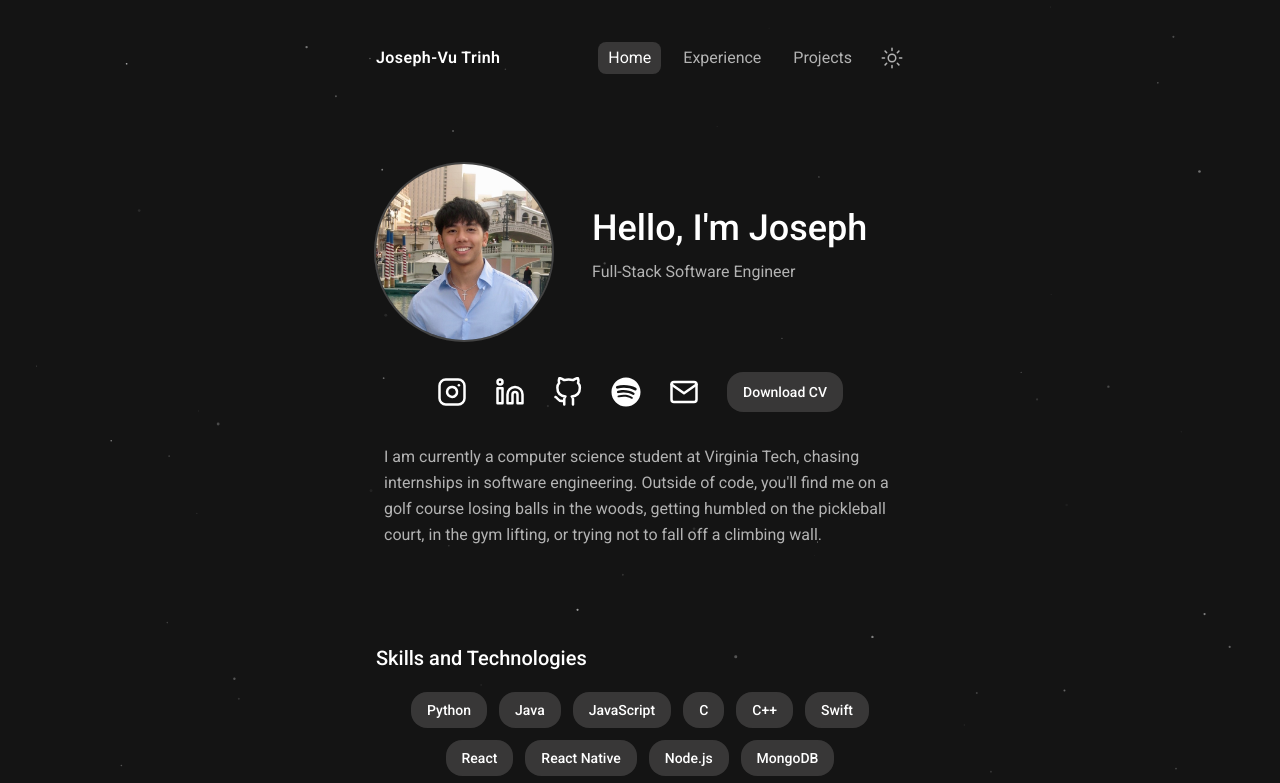
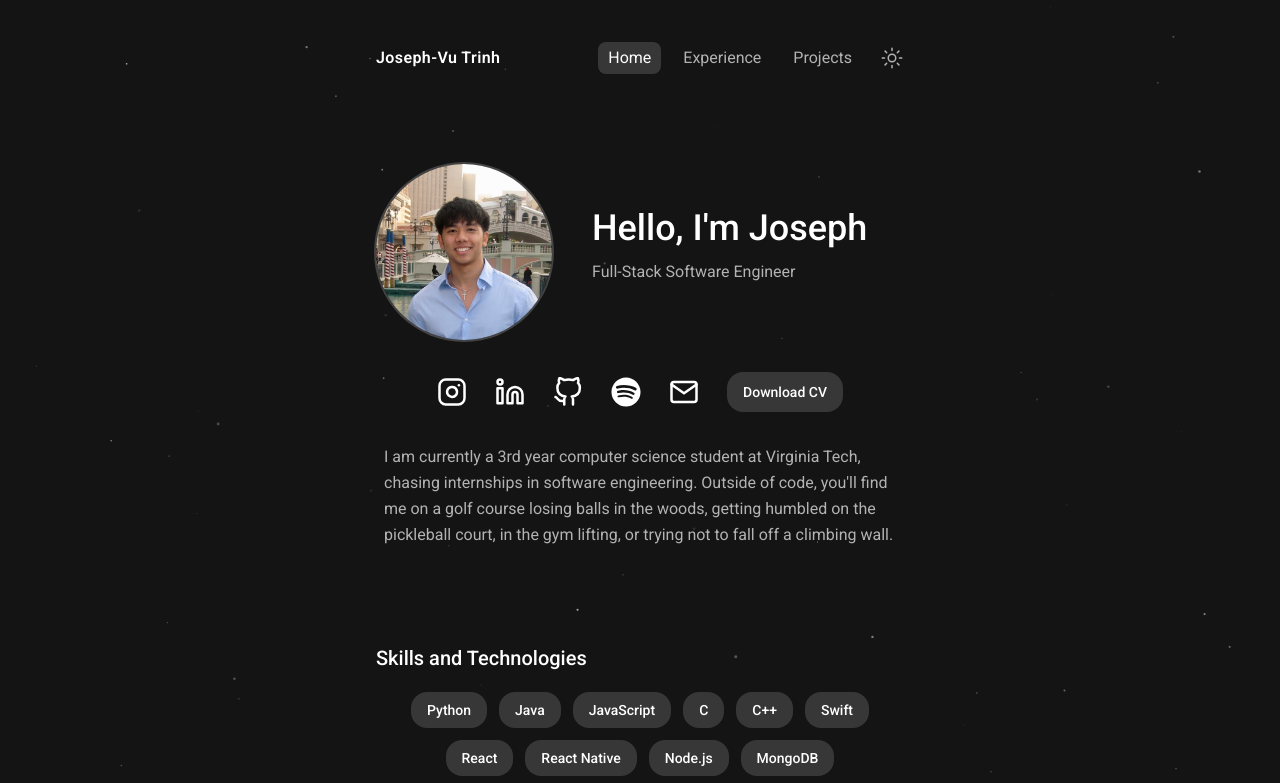
Before and after one commit to josephvutrinh/portfolio, a React (Vite) app: page / in a window 1280 px wide. Shown: the top 783 px of the page. Built offline with nearby package versions, Linux system fonts and the light colour scheme; no server answers.

Commit message:
changed summary

```diff
--- a/src/pages/Home.jsx
+++ b/src/pages/Home.jsx
@@ -75,7 +75,7 @@ const Home = () => {
             {/* Bio */}
             <section className="max-w-lg mx-auto mt-8 animate-fade-up [animation-delay:240ms]">
                 <p className="text-center sm:text-left leading-relaxed text-nav-light dark:text-nav-dark transition-colors duration-500">
-                    I am currently a computer science student at Virginia Tech, chasing internships in software engineering.
+                    I am currently a 3rd year computer science student at Virginia Tech, chasing internships in software engineering.
                     Outside of code, you'll find me on a golf course losing balls in the woods,
                     getting humbled on the pickleball court, in the gym lifting, or trying not
                     to fall off a climbing wall.
```
